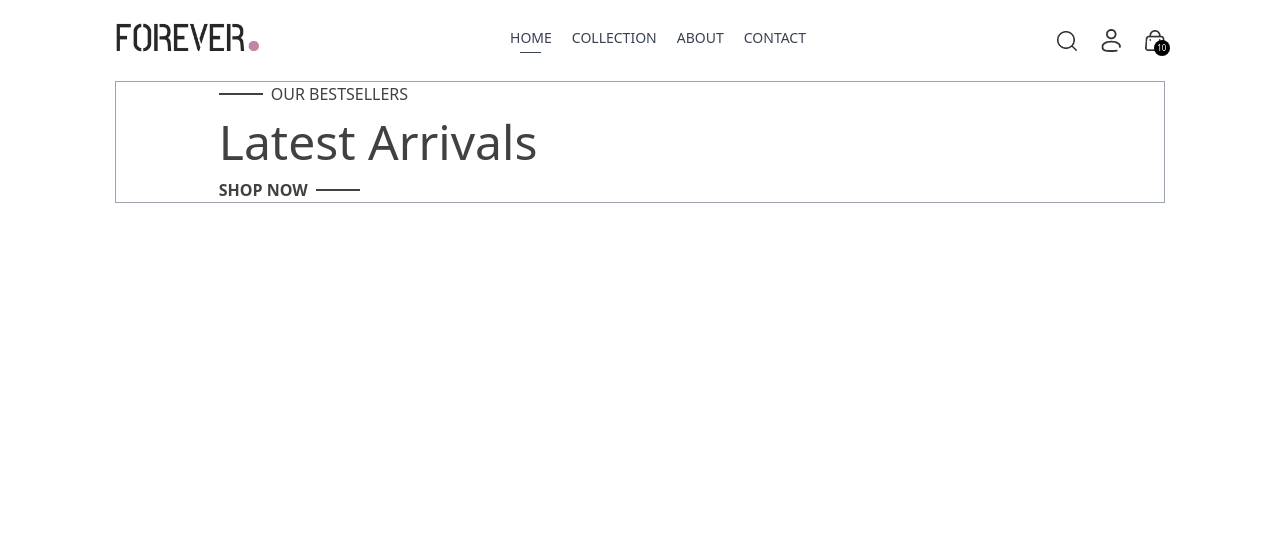
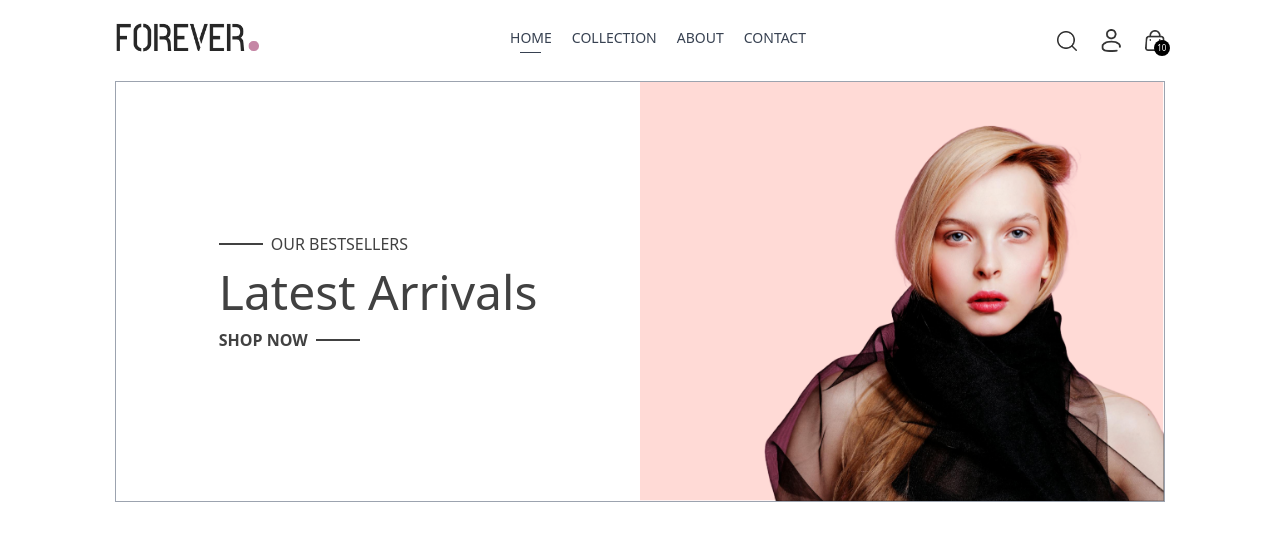
Before and after one commit to amanxsyed/E-commerce-Store-Web-App, a React (Vite) app in the folder Frontend/: page / in a window 1280 px wide. Shown: the top 540 px of the page. Built offline with nearby package versions, Linux system fonts and the light colour scheme.

Commit message:
Add Hero component with image display

```diff
--- a/Frontend/src/components/Hero.jsx
+++ b/Frontend/src/components/Hero.jsx
@@ -1,4 +1,5 @@
 import React from 'react'
+import { assets } from '../assets/frontend_assets/assets.js'
 
 const Hero = () => {
   return (
@@ -18,6 +19,8 @@
                 </div>
             </div>
         </div>
+        {/* hero right */}
+        <img src={assets.hero_img} alt="" className='w-full sm:w-1/2' />
     </div>
   )
 }
```
